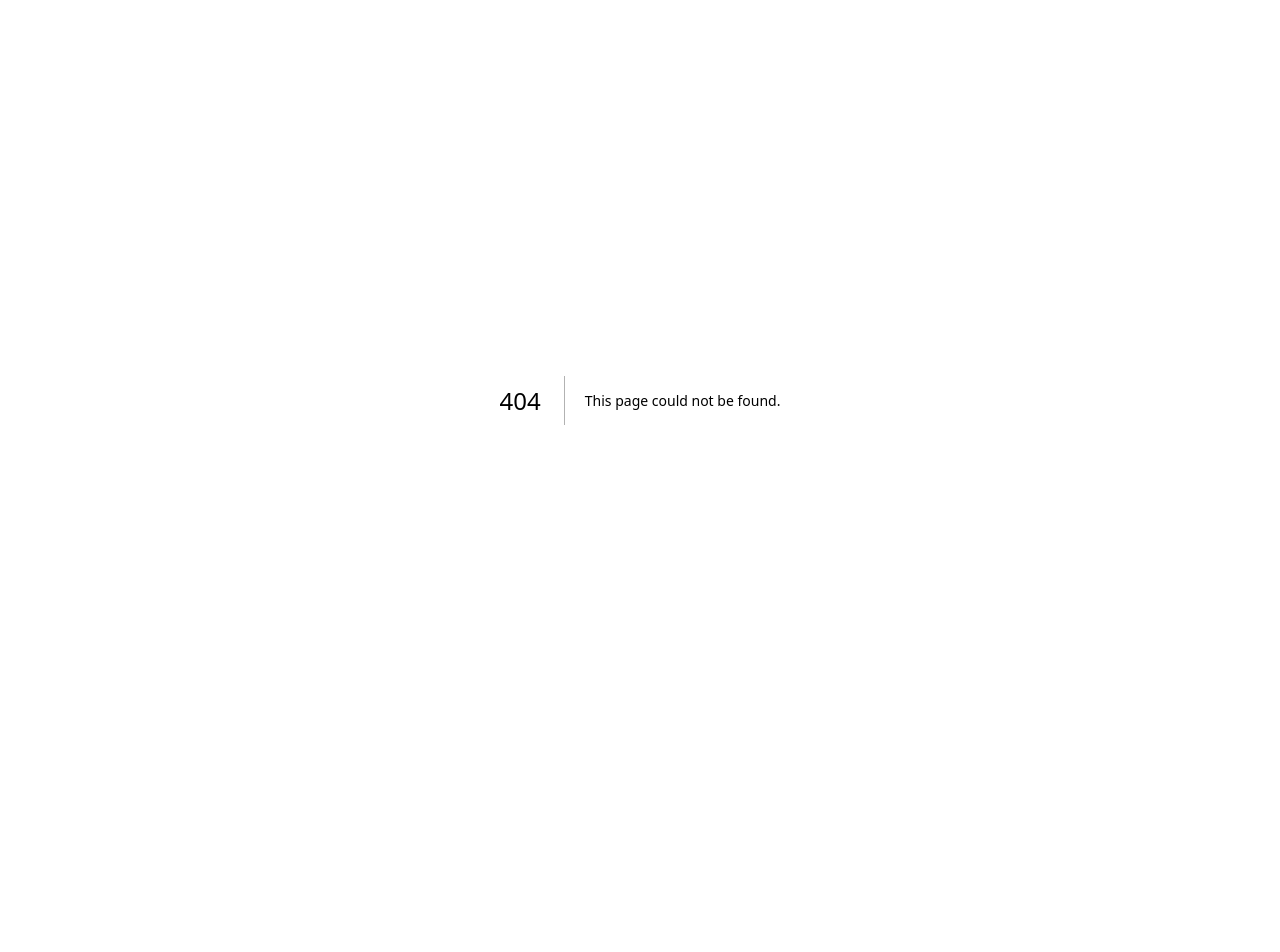
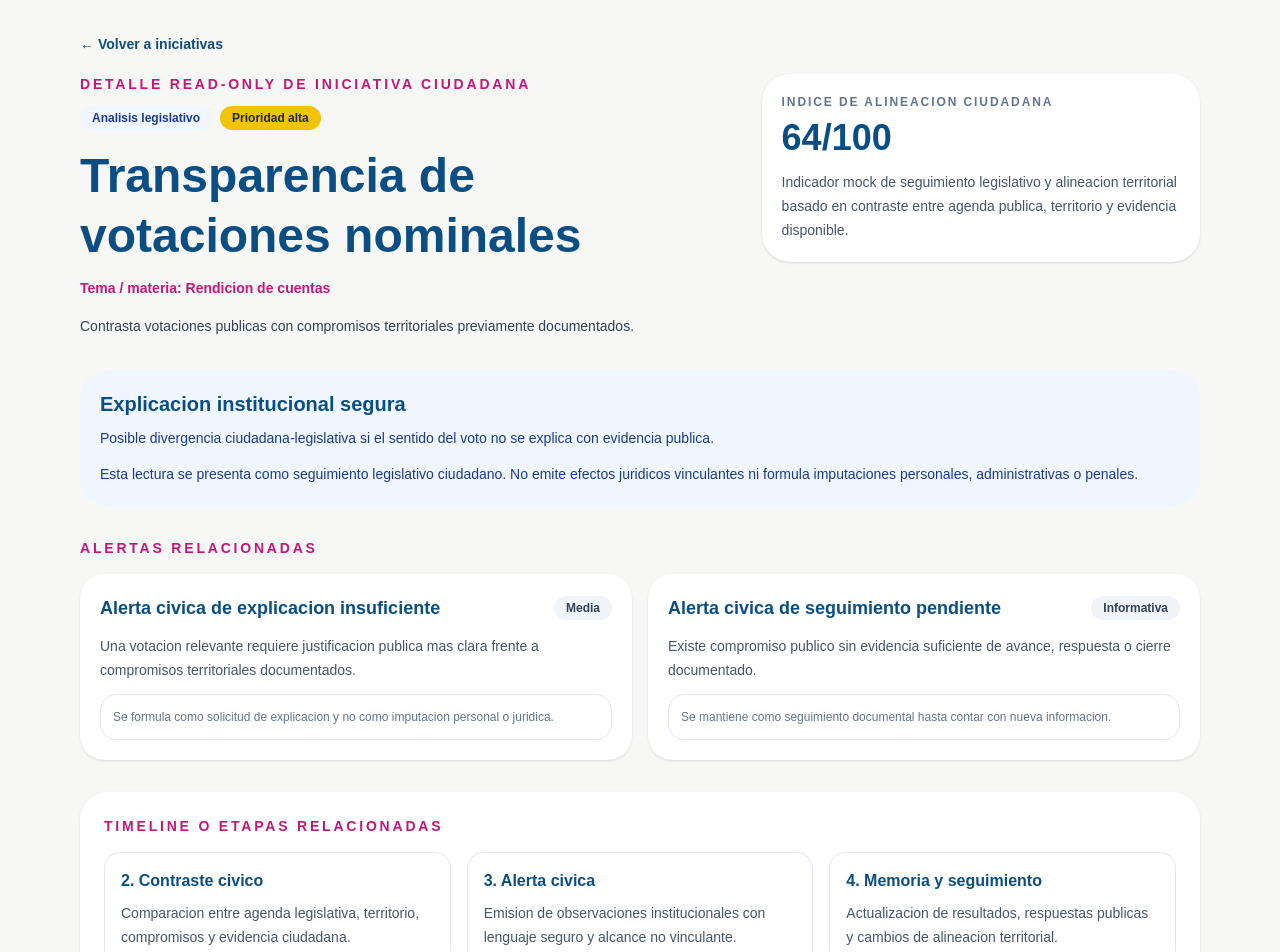
Before and after one commit to TecnocraciaParticipativaMexico/Plataforma, a Next.js app in the folder web/: page /congreso-civico/iniciativas/ini-001 in a window 1280 px wide. Before the commit this address had no page. Shown: the top 952 px of the page. Before the commit the page ends 800 px from the top, so only its background shows below. Built offline with nearby package versions, Linux system fonts and the light colour scheme.

Commit message:
feat: add Congreso Civico initiative detail page

```diff
--- /dev/null
+++ b/web/app/congreso-civico/iniciativas/[id]/page.tsx
@@ -0,0 +1,181 @@
+import Link from "next/link";
+import {
+  alertasCongresoCivico,
+  iniciativasCongresoCivico,
+  timelineCongresoCivico,
+} from "../../../lib/congresoCivico";
+
+const estadoLabel = {
+  observacion: "Observacion",
+  analisis: "Analisis legislativo",
+  dictamen: "Dictamen civico",
+};
+
+const prioridadLabel = {
+  baja: "Prioridad baja",
+  media: "Prioridad media",
+  alta: "Prioridad alta",
+};
+
+const severidadLabel = {
+  informativa: "Informativa",
+  media: "Media",
+  alta: "Alta",
+};
+
+function obtenerIniciativa(id: string) {
+  return iniciativasCongresoCivico.find((iniciativa) => iniciativa.id === id);
+}
+
+function obtenerAlertasRelacionadas(alertaIds: string[]) {
+  return alertasCongresoCivico.filter((alerta) => alertaIds.includes(alerta.id));
+}
+
+function obtenerEtapasRelacionadas(alertaIds: string[]) {
+  const tieneAlertas = alertaIds.length > 0;
+
+  if (!tieneAlertas) {
+    return timelineCongresoCivico.filter((item) => item.fase.startsWith("1."));
+  }
+
+  return timelineCongresoCivico.filter(
+    (item) => item.fase.startsWith("2.") || item.fase.startsWith("3.") || item.fase.startsWith("4."),
+  );
+}
+
+export default function CongresoCivicoIniciativaDetallePage({
+  params,
+}: {
+  params: { id: string };
+}) {
+  const iniciativa = obtenerIniciativa(params.id);
+
+  if (!iniciativa) {
+    return (
+      <main className="min-h-screen bg-[#F7F7F5] text-[#0A4E84]">
+        <div className="mx-auto max-w-3xl px-4 py-8">
+          <Link
+            href="/congreso-civico/iniciativas"
+            className="mb-5 inline-block text-sm font-semibold"
+          >
+            ← Volver a iniciativas
+          </Link>
+
+          <section className="rounded-[28px] bg-white p-6 shadow-sm">
+            <div className="mb-3 text-sm font-semibold uppercase tracking-[0.2em] text-[#C2187A]">
+              Seguimiento legislativo
+            </div>
+            <h1 className="text-3xl font-bold">Iniciativa no encontrada</h1>
+            <p className="mt-4 text-sm leading-6 text-slate-600">
+              El identificador consultado no corresponde a una iniciativa ciudadana
+              disponible en el mock actual. Puedes volver al listado para consultar
+              informacion read-only vigente.
+            </p>
+          </section>
+        </div>
+      </main>
+    );
+  }
+
+  const alertas = obtenerAlertasRelacionadas(iniciativa.alertasRelacionadas);
+  const etapas = obtenerEtapasRelacionadas(iniciativa.alertasRelacionadas);
+
+  return (
+    <main className="min-h-screen bg-[#F7F7F5] text-[#0A4E84]">
+      <div className="mx-auto max-w-6xl px-4 py-8">
+        <Link href="/congreso-civico/iniciativas" className="mb-5 inline-block text-sm font-semibold">
+          ← Volver a iniciativas
+        </Link>
+
+        <section className="mb-8 grid gap-6 lg:grid-cols-[1.2fr_0.8fr] lg:items-start">
+          <div>
+            <div className="mb-3 text-sm font-semibold uppercase tracking-[0.2em] text-[#C2187A]">
+              Detalle read-only de iniciativa ciudadana
+            </div>
+            <div className="mb-4 flex flex-wrap gap-2">
+              <span className="rounded-full bg-blue-50 px-3 py-1 text-xs font-bold text-blue-900">
+                {estadoLabel[iniciativa.estado]}
+              </span>
+              <span className="rounded-full bg-[#F2C300] px-3 py-1 text-xs font-bold text-[#1F2937]">
+                {prioridadLabel[iniciativa.prioridad]}
+              </span>
+            </div>
+            <h1 className="text-4xl font-bold leading-tight md:text-5xl">
+              {iniciativa.titulo}
+            </h1>
+            <p className="mt-3 text-sm font-semibold text-[#C2187A]">
+              Tema / materia: {iniciativa.tema}
+            </p>
+            <p className="mt-4 text-sm leading-6 text-slate-700">{iniciativa.descripcion}</p>
+          </div>
+
+          <div className="rounded-[28px] bg-white p-5 shadow-sm">
+            <div className="text-xs font-bold uppercase tracking-[0.16em] text-slate-500">
+              Indice de alineacion ciudadana
+            </div>
+            <div className="mt-2 text-4xl font-bold text-[#0A4E84]">
+              {iniciativa.indiceAlineacionCiudadana ?? "Sin dato"}
+              {typeof iniciativa.indiceAlineacionCiudadana === "number" ? "/100" : ""}
+            </div>
+            <p className="mt-3 text-sm leading-6 text-slate-600">
+              Indicador mock de seguimiento legislativo y alineacion territorial
+              basado en contraste entre agenda publica, territorio y evidencia disponible.
+            </p>
+          </div>
+        </section>
+
+        <section className="mb-8 rounded-[28px] bg-blue-50 p-5 text-sm leading-6 text-blue-900">
+          <h2 className="mb-2 text-xl font-bold text-[#0A4E84]">Explicacion institucional segura</h2>
+          <p>{iniciativa.riesgoInstitucional}</p>
+          <p className="mt-3">
+            Esta lectura se presenta como seguimiento legislativo ciudadano. No emite
+            efectos juridicos vinculantes ni formula imputaciones personales,
+            administrativas o penales.
+          </p>
+        </section>
+
+        <section className="mb-8">
+          <div className="mb-4 text-sm font-semibold uppercase tracking-[0.2em] text-[#C2187A]">
+            Alertas relacionadas
+          </div>
+          <div className="grid gap-4 md:grid-cols-2">
+            {alertas.length > 0 ? (
+              alertas.map((alerta) => (
+                <article key={alerta.id} className="rounded-[24px] bg-white p-5 shadow-sm">
+                  <div className="flex items-center justify-between gap-3">
+                    <h3 className="text-lg font-bold text-[#0A4E84]">{alerta.tipo}</h3>
+                    <span className="rounded-full bg-slate-100 px-3 py-1 text-xs font-bold text-slate-700">
+                      {severidadLabel[alerta.severidad]}
+                    </span>
+                  </div>
+                  <p className="mt-3 text-sm leading-6 text-slate-600">{alerta.descripcion}</p>
+                  <p className="mt-3 rounded-2xl border border-slate-200 p-3 text-xs leading-5 text-slate-500">
+                    {alerta.criterioSeguro}
+                  </p>
+                </article>
+              ))
+            ) : (
+              <div className="rounded-[24px] bg-white p-5 text-sm text-slate-600 shadow-sm">
+                Sin alertas relacionadas en el mock actual.
+              </div>
+            )}
+          </div>
+        </section>
+
+        <section className="rounded-[28px] bg-white p-6 shadow-sm">
+          <div className="mb-4 text-sm font-semibold uppercase tracking-[0.2em] text-[#C2187A]">
+            Timeline o etapas relacionadas
+          </div>
+          <div className="grid gap-4 md:grid-cols-3">
+            {etapas.map((item) => (
+              <div key={item.id} className="rounded-2xl border border-slate-200 p-4">
+                <h3 className="font-bold text-[#0A4E84]">{item.fase}</h3>
+                <p className="mt-2 text-sm leading-6 text-slate-600">{item.descripcion}</p>
+              </div>
+            ))}
+          </div>
+        </section>
+      </div>
+    </main>
+  );
+}
```
